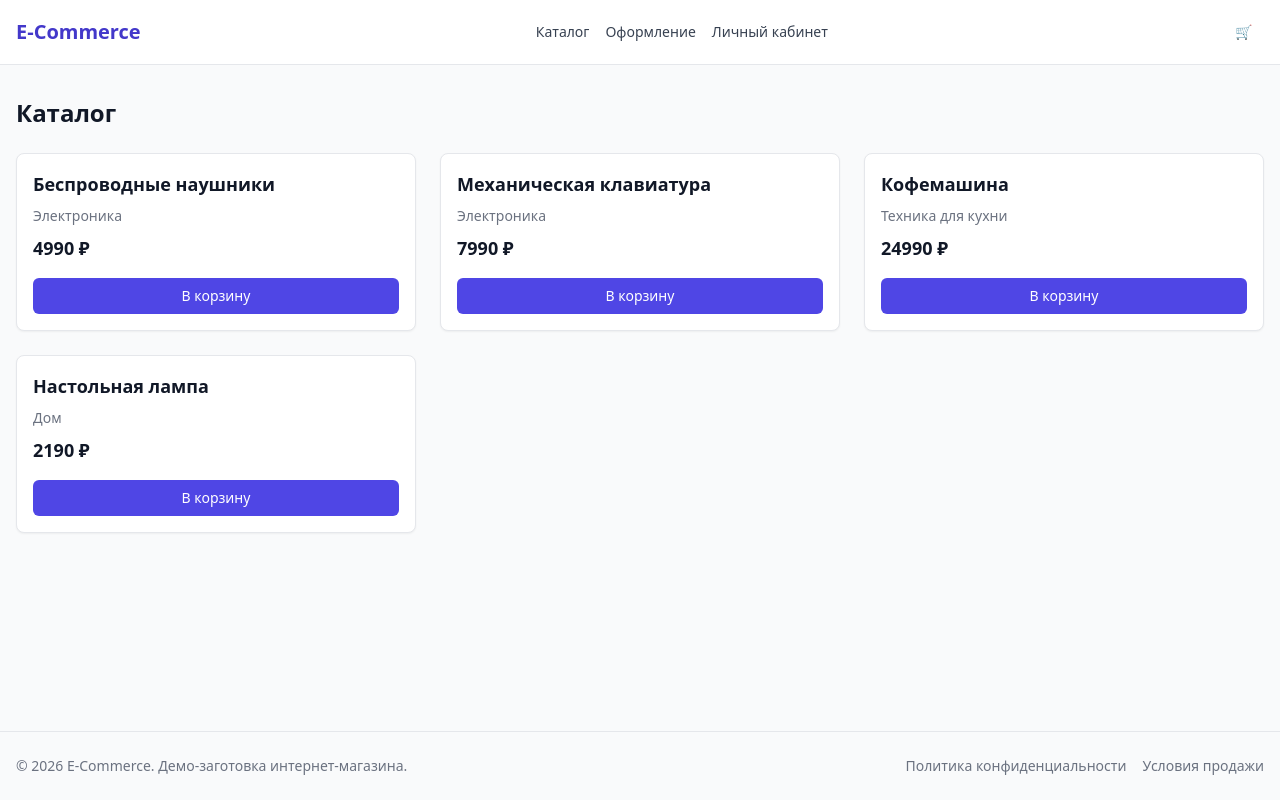
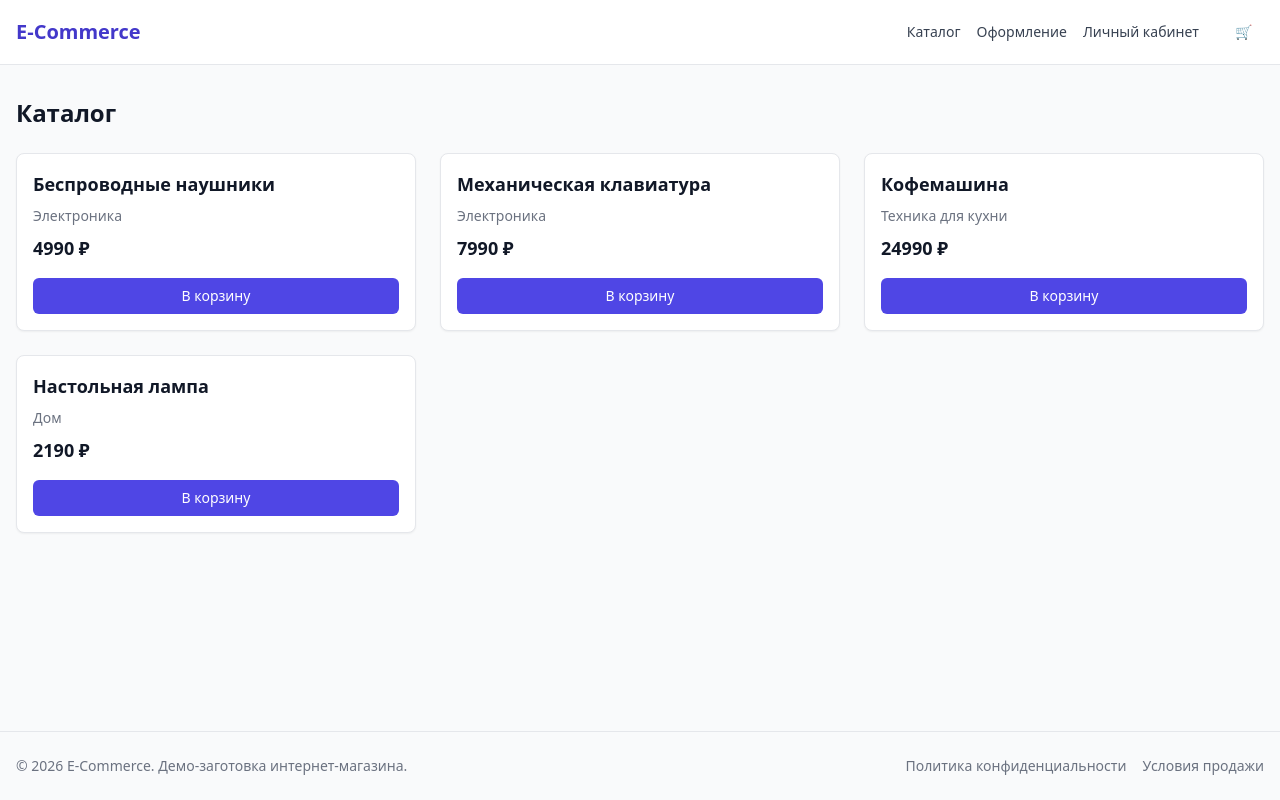
Before and after one commit to Michael3468/e-commerce, a Next.js app in the folder frontend/: page / in a window 1280 px wide. Built offline with nearby package versions, Linux system fonts and the light colour scheme.

Commit message:
feat: move header links to right

```diff
--- a/frontend/src/components/Header/Header.tsx
+++ b/frontend/src/components/Header/Header.tsx
@@ -18,6 +18,7 @@ export default function Header() {
           {siteName}
         </Link>
 
+        <div className="ml-auto flex items-center gap-6">
           <nav
             aria-label="Основная навигация"
             className="flex items-center gap-4"
@@ -35,6 +36,7 @@ export default function Header() {
 
           <CartButton />
         </div>
+      </div>
     </header>
   );
 }
```
Lines whose indentation alone changed are shown as unchanged.
